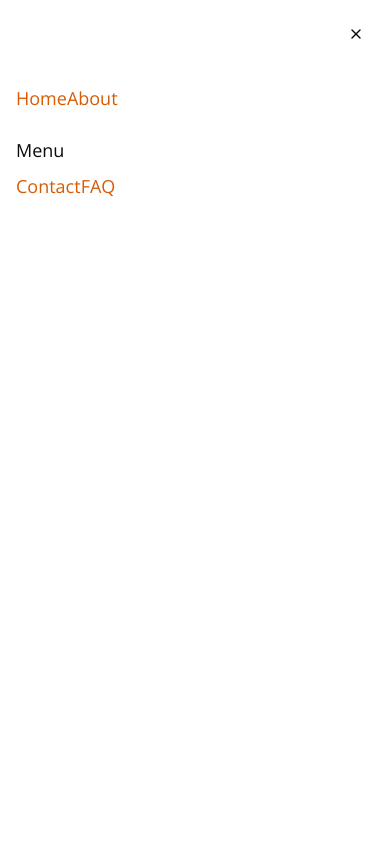
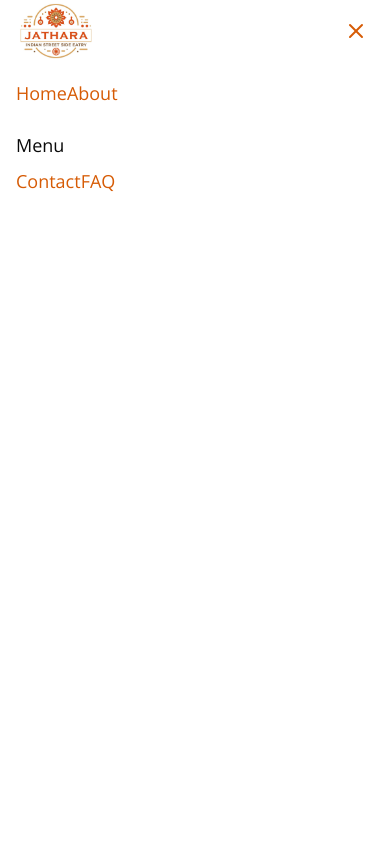
Before and after one commit to Add4x/restaurant-ui, a Next.js app: page / in a window 390 px wide. Both pictures are taken after a click on the button 356 px from the left and 32 px from the top of the page. Shown: the top 844 px of the page. Built offline with nearby package versions, Linux system fonts and the light colour scheme; a web font is replaced by a local one.

Commit message:
fixed the header menu and close icons color to primaryDark

```diff
--- a/src/components/HeroSection.tsx
+++ b/src/components/HeroSection.tsx
@@ -20,7 +20,7 @@ export function HeroSection() {
 
   return (
     <>
-      <div className="relative w-full h-[60vh] min-h-[24rem] mb-16 overflow-hidden">
+      <div className="relative w-full h-[60vh] min-h-[32rem] mb-16 overflow-hidden">
         {/* Parallax Image Container */}
         <div ref={parallaxRef} className="absolute inset-0 z-0">
           <Image
@@ -38,8 +38,8 @@ export function HeroSection() {
         <div className="absolute inset-0 bg-black/40 z-10" />
 
         {/* Content (moved outside parallax container) */}
-        <div className="relative z-20 container mx-auto px-4 text-center h-full flex flex-col justify-center items-center">
-          <h1 className="text-4xl md:text-5xl font-bold text-white mb-4 font-playfair">
+        <div className="relative z-20 container mx-auto px-4 text-center h-full flex flex-col justify-center items-center tracking-wide">
+          <h1 className="text-4xl md:text-5xl font-bold text-white mb-4 font-playfair ">
             Indian Street Side Eatery
           </h1>
           <h3 className="text-2xl md:text-3xl font-bold text-white mb-4">
--- a/src/components/MobileMenu.tsx
+++ b/src/components/MobileMenu.tsx
@@ -4,7 +4,9 @@ import { useState } from "react";
 import { X } from "lucide-react";
 import { Button } from "@/components/ui/button";
 import NavItem from "./NavItem";
-import { menuItems } from "@/data/menuItems";
+import { subMenuItems } from "@/data/subMenuItems";
+import Link from "next/link";
+import Image from "next/image";
 
 interface MobileMenuProps {
   isOpen: boolean;
@@ -22,9 +24,17 @@ const MobileMenu = ({ isOpen, onClose }: MobileMenuProps) => {
 
   return (
     <div className="fixed inset-0 bg-background z-50 md:hidden">
-      <div className="flex justify-end p-4">
-        <Button variant="ghost" size="icon" onClick={onClose}>
-          <X className="h-6 w-6" />
+      <div className="flex justify-between items-center px-4">
+        <Link href="/">
+          <Image src="/logo.svg" alt="Logo" width={80} height={80} priority />
+        </Link>
+        <Button
+          variant="ghost"
+          size="icon"
+          onClick={onClose}
+          className="[&>svg]:!h-6 [&>svg]:!w-6"
+        >
+          <X className="text-primaryDark" />
         </Button>
       </div>
       <nav className="p-4">
@@ -41,7 +51,7 @@ const MobileMenu = ({ isOpen, onClose }: MobileMenuProps) => {
             </button>
             {isMenuOpen && (
               <ul className="pl-4 mt-2 space-y-2">
-                {menuItems.map((item) => (
+                {subMenuItems.map((item) => (
                   <NavItem
                     key={item}
                     href={`/menu/${item.toLowerCase()}`}
--- a/src/components/Navbar.tsx
+++ b/src/components/Navbar.tsx
@@ -70,8 +70,13 @@ const Navbar = () => {
             <NavItem href="/contact">Contact</NavItem>
           </div>
           <div className="md:hidden">
-            <Button variant="ghost" size="icon" onClick={toggleMobileMenu}>
-              <Menu className="h-6 w-6" />
+            <Button
+              variant="ghost"
+              size="icon"
+              onClick={toggleMobileMenu}
+              className="[&>svg]:!h-6 [&>svg]:!w-6"
+            >
+              <Menu className="text-primaryDark" />
             </Button>
           </div>
         </div>
--- a/src/components/Submenu.tsx
+++ b/src/components/Submenu.tsx
@@ -1,5 +1,5 @@
 import React from "react";
-import { menuItems } from "@/data/menuItems";
+import { subMenuItems } from "@/data/subMenuItems";
 
 interface SubmenuProps {
   onItemClick: () => void;
@@ -14,7 +14,7 @@ const Submenu = React.forwardRef<HTMLDivElement, SubmenuProps>(
       >
         <div className="container mx-auto px-4 py-4">
           <ul className="flex flex-wrap justify-center gap-12">
-            {menuItems.map((item) => (
+            {subMenuItems.map((item) => (
               <li key={item} className="w-full sm:w-auto mb-2 sm:mb-0">
                 <button
                   onClick={onItemClick}
--- a/src/data/menuItems.ts
+++ b/src/data/subMenuItems.ts
@@ -1,4 +1,4 @@
-export const menuItems = [
+export const subMenuItems = [
   "Breakfast",
   "Lunch",
   "Dinner",
@@ -8,4 +8,4 @@ export const menuItems = [
   "Specialties",
 ] as const;
 
-export type MenuItem = (typeof menuItems)[number];
+export type SubMenuItem = (typeof subMenuItems)[number];
```
